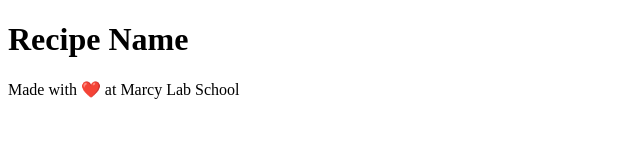
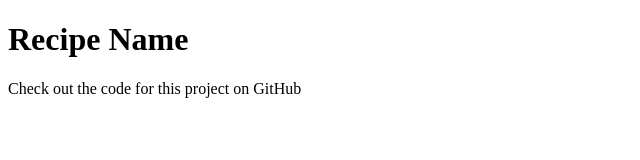
Before and after one commit to The-Marcy-Lab-School/swe-3-1-recipe-card, a plain HTML site: page src/index.html in a window 1280 px wide. Shown: the whole page, without its empty margins (0-640 px from the left). Drawn offline with Linux system fonts and the light colour scheme.

Commit message:
updating instructions for clarity

```diff
--- a/src/index.html
+++ b/src/index.html
@@ -17,7 +17,8 @@
     </main>
 
     <footer>
-      <p>Made with ❤️ at Marcy Lab School</p>
+      <!-- Update this with a link to your GitHub repo for this project -->
+      <p>Check out the code for this project on GitHub</p>
     </footer>
   </body>
 </html>
```
Also changed, not shown: images/example-recipe-card.png, 2 other files.
